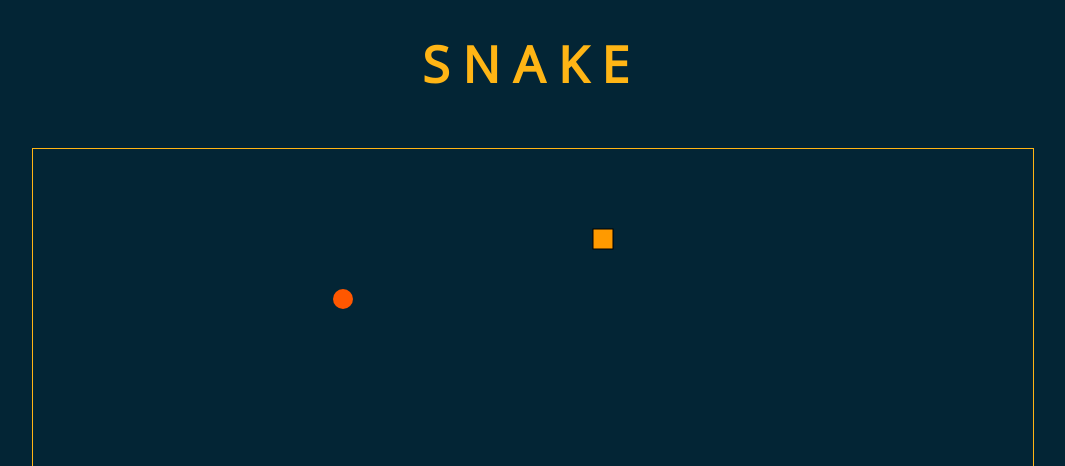
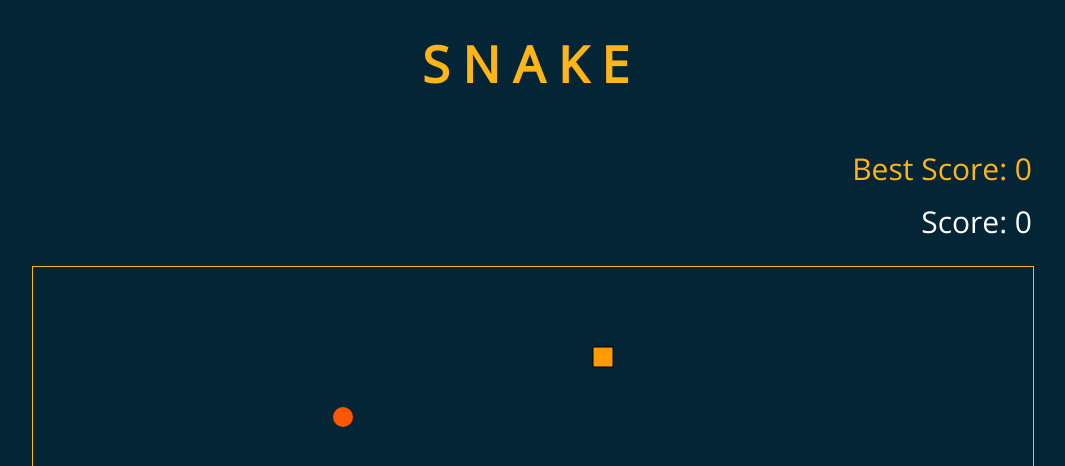
Before and after one commit to o-louis/snake, a Vue app: page / in a window 1280 px wide. Shown: the top 466 px of the page, without its empty margins (108-1173 px from the left). Built offline with nearby package versions, Linux system fonts and the light colour scheme.

Commit message:
feat: Implement the score of the game

```diff
--- a/src/App.vue
+++ b/src/App.vue
@@ -1,6 +1,8 @@
 <template>
   <div id="app">
     <h1>SNAKE</h1>
+    <p class="best score">Best Score: {{ score }}</p>
+    <p class="score">Score: {{ score }}</p>
     <Board :width="board.width" :height="board.height" :color="board.color" />
   </div>
 </template>
@@ -18,6 +20,7 @@ export default {
       ctx: null,
       canvas: "",
       speed: 130,
+      score: 0,
       snake: {
         size: 20,
         color: "#ff9a00",
@@ -102,6 +105,7 @@ export default {
           this.snake.pos.unshift({ x, y });
           this.clearBoard();
           if (this.isFoodEaten({ x, y })) {
+            this.score += 20;
             this.initFood();
           } else {
             this.drawfood();
@@ -159,6 +163,7 @@ export default {
     },
     restartGame() {
       this.start = false;
+      this.score = 0;
       clearInterval(this.timer);
       this.clearBoard();
       this.initGame();
@@ -192,4 +197,16 @@ h1 {
   font-size: 50px;
   letter-spacing: 13px;
 }
+
+.score {
+  font-size: 30px;
+  text-align: right;
+  color: white;
+  margin-bottom: 24px;
+}
+
+.best {
+  color: #ffb515;
+  margin-bottom: 12px;
+}
 </style>
```
